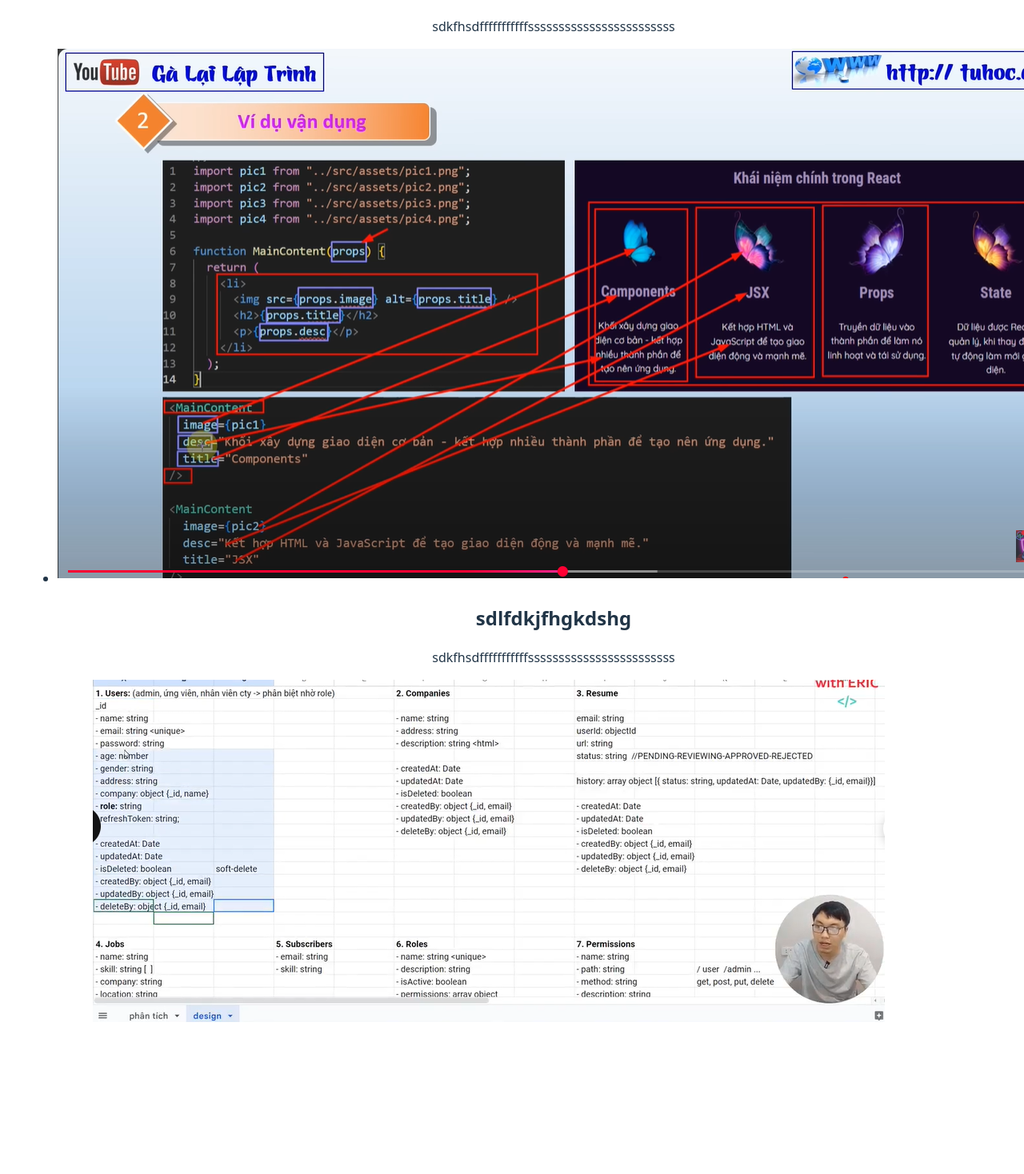
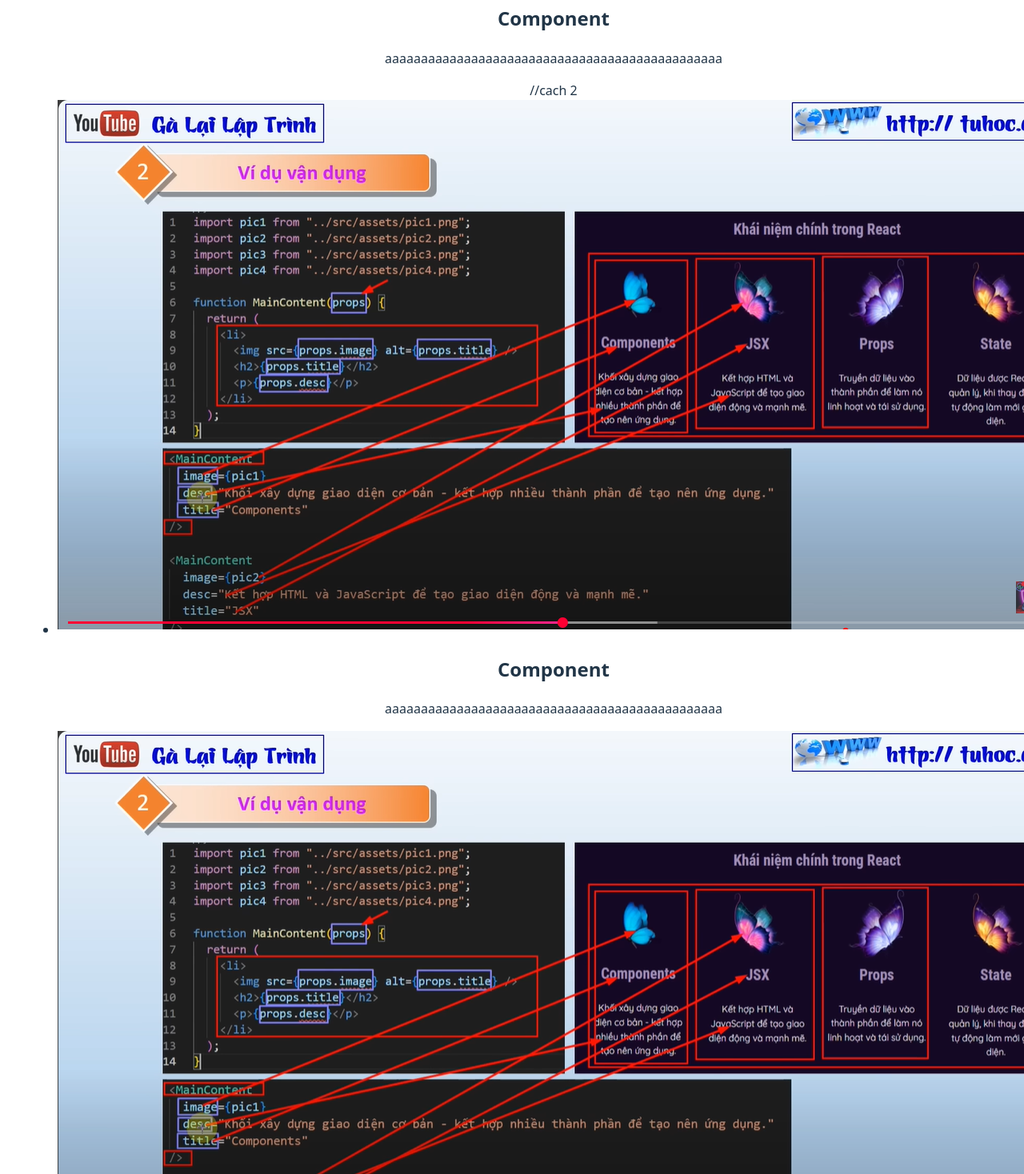
Before and after one commit to Huycoconut/React-tutorial, a React (Vite) app: page / in a window 1280 px wide. Shown: the part 962-2430 px from the top of the page at 80% size. Built offline with nearby package versions, Linux system fonts and the light colour scheme.

Commit message:
project structure breakdown

```diff
--- a/src/App.jsx
+++ b/src/App.jsx
@@ -1,69 +1,26 @@
 import "./App.css";
-import demoPic from "../src/assets/img/Untitled.png";
-import demoPic_01 from "../src/assets/img/image_01.png";
-import PropTypes from "prop-types";
 
-let time = new Date().toLocaleTimeString();
-let today = new Date().toLocaleDateString();
-const welcom = ["Chào mừng đến React"];
+import { data } from "../src/data";
+import Header from "./component/Header/Header.jsx";
+import MainContent from "./component/MainContent/MainContent.jsx";
 
 function App() {
   return (
     <>
       <DynamicValue />
       <Header />
+      //cach 1
       <ul>
         <MainContent
-          image={demoPic}
-          desc="sdkfhsdfffffffffffssssssssssssssssssssssss"
-          title="sdlfdkjfhgkdshg"
+          image={data[0].image}
+          desc={data[0].desc}
+          title={data[0].title}
         />
-        <MainContent
-          image={demoPic_01}
-          desc="sdkfhsdfffffffffffssssssssssssssssssssssss"
-          title="sdlfdkjfhgkdshg"
-        />
-        <MainContent
-          image={demoPic}
-          desc="sdkfhsdfffffffffffssssssssssssssssssssssss"
-          title="sdlfdkjfhgkdshg"
-        />
-        <MainContent
-          image={demoPic_01}
-          desc="sdkfhsdfffffffffffssssssssssssssssssssssss"
-          title="sdlfdkjfhgkdshg"
-        />
+        //cach 2
+        <MainContent {...data[1]} />
+        <MainContent {...data[1]} />
+        <MainContent {...data[1]} />
       </ul>
-    </>
-  );
-}
-
-function MainContent(props) {
-  return (
-    <>
-      <li>
-        <img src={props.image} alt={props.title} />
-        <h2>{props.title}</h2>
-        <p>{props.desc}</p>
-      </li>
-    </>
-  );
-}
-
-MainContent.propTypes = {
-  image: PropTypes.string.isRequired,
-  title: PropTypes.string,
-  desc: PropTypes.string,
-};
-
-function Header() {
-  return (
-    <>
-      <h1>{welcom[0]}</h1>
-      <p>
-        Hôm nay là: <strong>{today}</strong>. thời gian hiện tại {""}
-        <trong>{time}</trong>
-      </p>
     </>
   );
 }
--- /dev/null
+++ b/src/component/Header/Header.jsx
@@ -0,0 +1,19 @@
+let time = new Date().toLocaleTimeString();
+let today = new Date().toLocaleDateString();
+const welcom = ["Chào mừng đến React"];
+
+
+
+function Header() {
+  return (
+    <>
+      <h1>{welcom[0]}</h1>
+      <p>
+        Hôm nay là: <strong>{today}</strong>. thời gian hiện tại {""}
+        <trong>{time}</trong>
+      </p>
+    </>
+  );
+}
+
+export default Header;
--- /dev/null
+++ b/src/component/MainContent/MainContent.jsx
@@ -0,0 +1,21 @@
+import PropTypes from "prop-types";
+
+function MainContent({ image, title, desc }) {
+  return (
+    <>
+      <li>
+        <img src={image} alt={title} />
+        <h2>{title}</h2>
+        <p>{desc}</p>
+      </li>
+    </>
+  );
+}
+
+MainContent.propTypes = {
+  image: PropTypes.string.isRequired,
+  title: PropTypes.string,
+  desc: PropTypes.string,
+};
+
+export default MainContent;
--- /dev/null
+++ b/src/data.js
@@ -0,0 +1,25 @@
+import demoPic from "../src/assets/img/Untitled.png";
+import demoPic_01 from "../src/assets/img/image_01.png";
+
+export const data =[
+    {
+        image:demoPic,
+        title:"Component",
+        desc:"aaaaaaaaaaaaaaaaaaaaaaaaaaaaaaaaaaaaaaaaaaaaaaa"
+    },
+    {
+        image:demoPic_01,
+        title:"Component",
+        desc:"aaaaaaaaaaaaaaaaaaaaaaaaaaaaaaaaaaaaaaaaaaaaaaa"
+    },
+    {
+        image:demoPic,
+        title:"Component",
+        desc:"aaaaaaaaaaaaaaaaaaaaaaaaaaaaaaaaaaaaaaaaaaaaaaa"
+    },
+    {
+        image:demoPic_01,
+        title:"Component",
+        desc:"aaaaaaaaaaaaaaaaaaaaaaaaaaaaaaaaaaaaaaaaaaaaaaa"
+    }
+]
```
